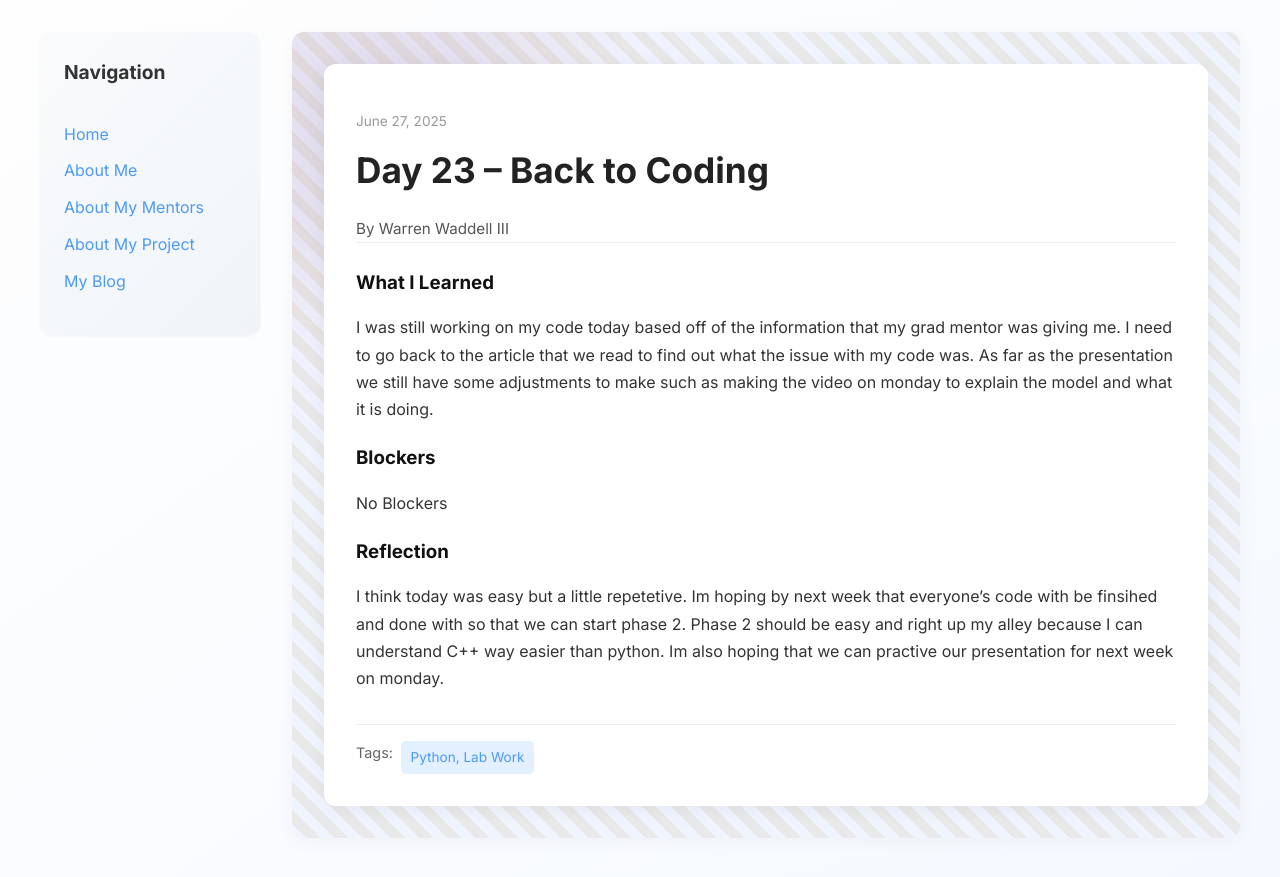
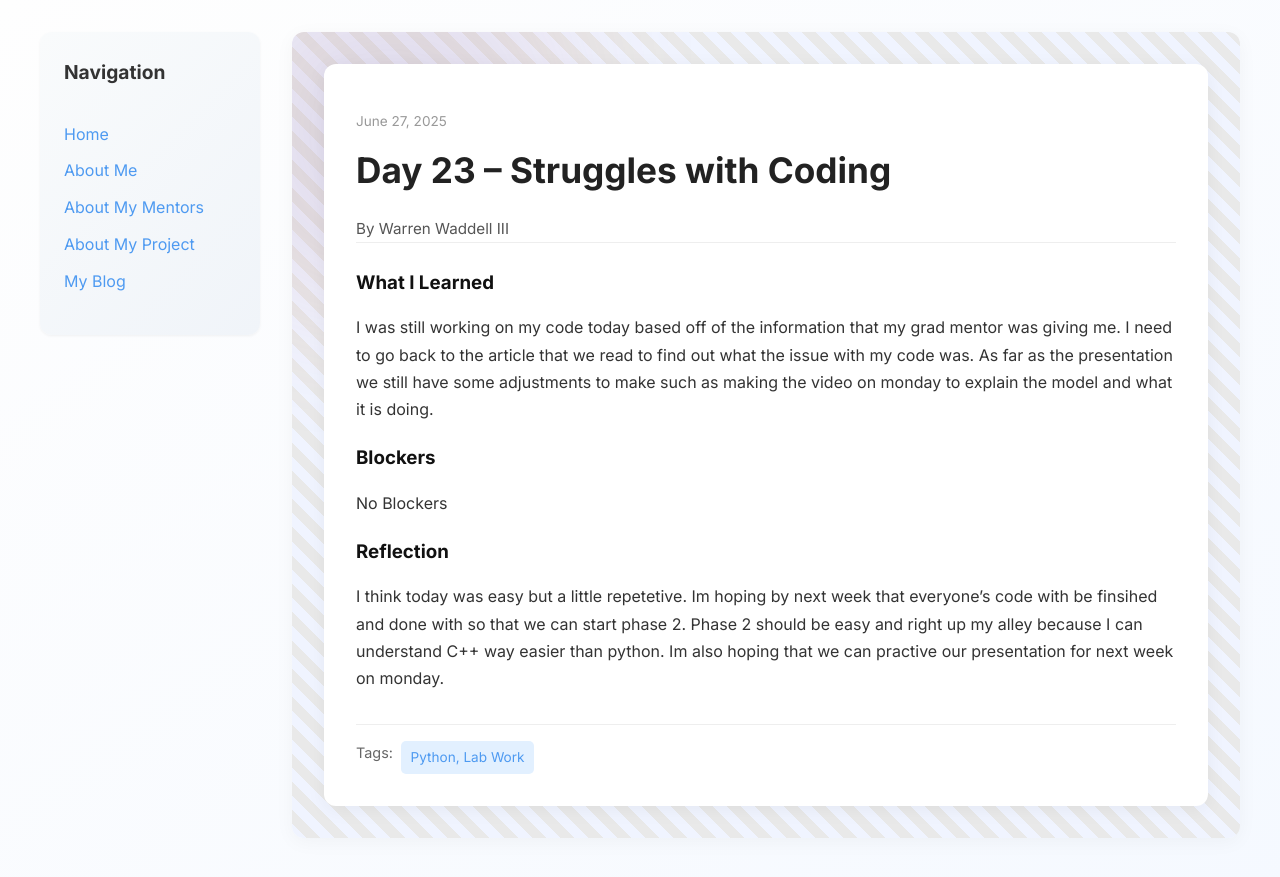
Before and after one commit to Waddelltre3/Waddelltre3.github.io, a Jekyll site: the page built from _posts/2025-06-27-day-23.md, in a window 1280 px wide. Shown: the top 877 px of the page. Built offline with Jekyll 4.4.1, drawn with Linux system fonts in a browser that asks for light colours.

Commit message:
Update 2025-06-27-day-23.md

```diff
--- a/_posts/2025-06-27-day-23.md
+++ b/_posts/2025-06-27-day-23.md
@@ -1,6 +1,6 @@
 ---
 layout: post
-title: "Day 23 – Back to Coding"
+title: "Day 23 – Struggles with Coding"
 date: 2025-06-27
 author: Warren Waddell III
 permalink: /day23.html
```
